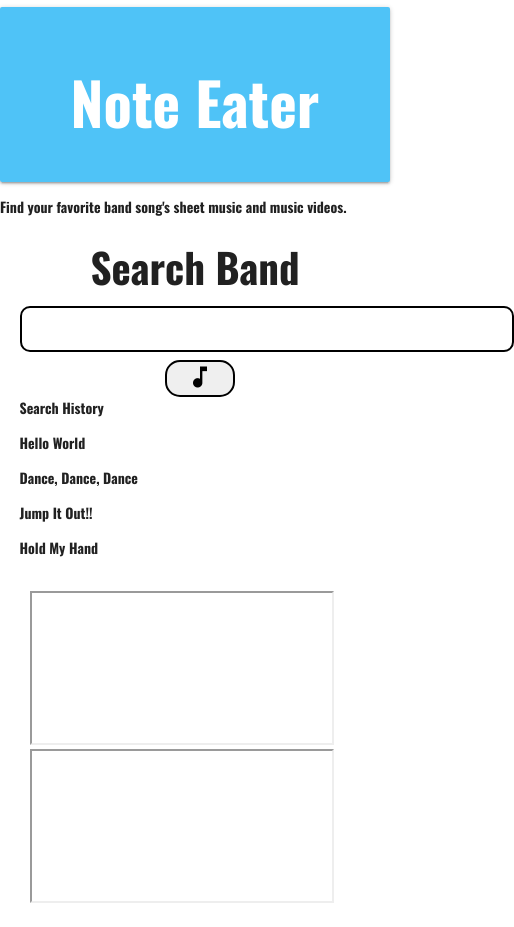
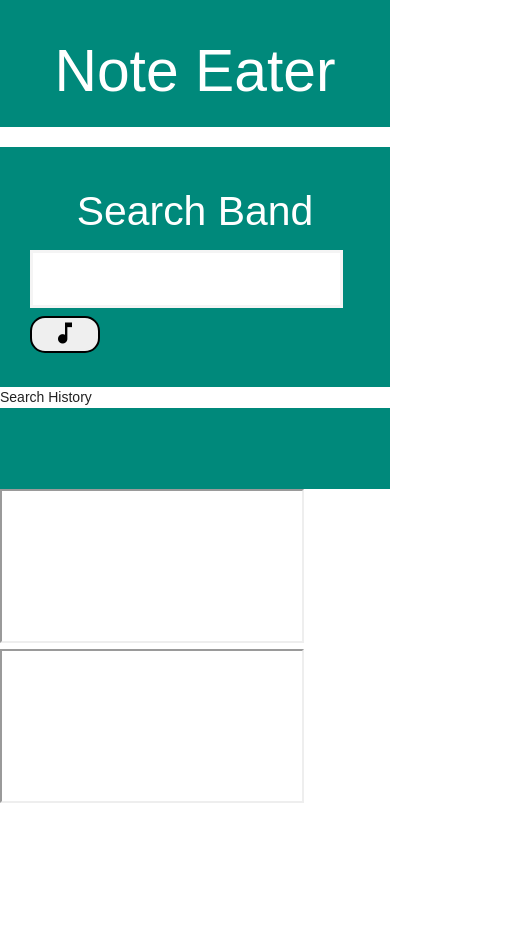
Before and after one commit to FogleA10/Note-Eater, a plain HTML site: page index.html in a window 390 px wide. Shown: the whole page, 514 px wide, since content can reach past the window. After the commit the page ends 844 px from the top, so only its background shows below. Drawn offline with nearby package versions, Linux system fonts and the light colour scheme.

Commit message:
updated css responsive

```diff
--- a/assets/css/style.css
+++ b/assets/css/style.css
@@ -2,27 +2,17 @@
     font-family: 'Oswald', sans-serif;
 }
 
-#band-text-box {
-    border: 2px solid;
-    width: 35rem;
+.section-search input {
+    padding: 5px !important;
+    font-size: 18px !important;
+    width: 90% !important;
+    border: #f4f4f4 3px solid !important;
+    text-align: center !important;
 }
 
-button {
-
+#submit-btn {
+    text-align: center !important;
     border: 2px solid;
     width: 5rem;
     border-radius: 15px;
 }
-
-input {
-    text-align: center;
-}
-
-#band-text-box {
-    font-size: 20px;
-    border-radius: 10px;
-}
-
-#submit-btn {
-    margin-left: 10px;
-}
--- a/index.html
+++ b/index.html
@@ -5,57 +5,72 @@
   <meta charset="UTF-8">
   <meta name="viewport" content="width=device-width, initial-scale=1.0">
   <meta http-equiv="X-UA-Compatible" content="ie=edge">
-  <!-- google fonts -->
-  <link rel="preconnect" href="https://fonts.googleapis.com">
-  <link rel="preconnect" href="https://fonts.gstatic.com" crossorigin>
-  <link href="https://fonts.googleapis.com/css2?family=Oswald:wght@700&display=swap" rel="stylesheet">
 
     <!-- material google icons -->
   <link href="https://fonts.googleapis.com/icon?family=Material+Icons" rel="stylesheet">
 
-  <!-- materialize css -->
+    <!-- material css -->
   <link rel="stylesheet" href="https://cdnjs.cloudflare.com/ajax/libs/materialize/1.0.0/css/materialize.min.css">
+
+    <!-- google fonts -->
+  <link rel="preconnect" href="https://fonts.googleapis.com">
+  <link rel="preconnect" href="https://fonts.gstatic.com" crossorigin>
+  <link href="https://fonts.googleapis.com/css2?family=Merriweather+Sans:ital,wght@1,300&display=swap" rel="stylesheet">
+
 
     <!-- general styles -->
   <link rel="stylesheet" href="./assets/css/style.css" />
+
   <title>Note Eater</title>
 </head>
 
 <body>
-    <div class="card-panel center light-blue lighten-2">
+  <section class="teal darken-1 white-text">
     <div class="container">
-        <h1 class="white-text">Note Eater</h1>
+      <div class="row">
+        <div class="col s12">
+          <h1 class="center-align">Note Eater</h1>
         </div>
       </div>
-    <p>Find your favorite band song's sheet music and music videos.</p>
+    </div>
+  </section>
+
 
     <main>
+    <section class="section section-search teal darken-1 white-text">
       <div class="container">
-      <div class="center">
-        <h3>Search Band</h3>
-        <input class="" type="text" id="band-text-box" placeholder=""/>
+        <div class="row">
+          <div class="col s12">
+            <h3 class="center-align">Search Band</h3>
+            <input class="white black-text center-align" type="text" id="band-text-box" placeholder=""/>
             <button id="submit-btn"><i class="material-icons small">music_note</i></button>
             <!-- <img src="(location of the image in my files)"> -->
           </div>
+        </div>
+      </div>
+      </section>
 
       <div id="search-history">Search History</div>
-      <p>Hello World</p>
-      <p>Dance, Dance, Dance</p>
-      <p>Jump It Out!!</p>
-      <p>Hold My Hand</p>
 
-      <div>
+
+
+
+
+
+      <section class="section section-search teal darken-1 white-text">
+        <div class="container">
+          <div class="row">
+            <div class="col s12">
               <h2 class="band-name-searched"></h2>
-      </div>
-
-      <div>
               <!-- in the empty quotes put youtube video link and sheet music link -->
               <a src="" class="sheet-music-links"></a>
               <ol class="songs">
               </ol>
             </div>
+          </div>
+        </div>
+        </section>
 
-      <div class="row center">
         <div class="col m6" id="viewing-sheetmusic-window">
           <iframe src=""></iframe>
         </div>
@@ -63,14 +78,14 @@
         <div class="col m6" id="viewing-musicvideo-window">
           <iframe src=""></iframe>
         </div>
-      </div>
-    </div>
+
+
     </main>
 
     <!-- jquery -->
     <script src="https://code.jquery.com/jquery-3.3.1.slim.min.js" integrity="sha384-q8i/X+965DzO0rT7abK41JStQIAqVgRVzpbzo5smXKp4YfRvH+8abtTE1Pi6jizo" crossorigin="anonymous"></script>
 
-  <!-- script.js -->
+    <!-- general js -->
     <script src="./assets/javascript/script.js"></script>
 
   </body>
```
Lines whose indentation alone changed are shown as unchanged.
